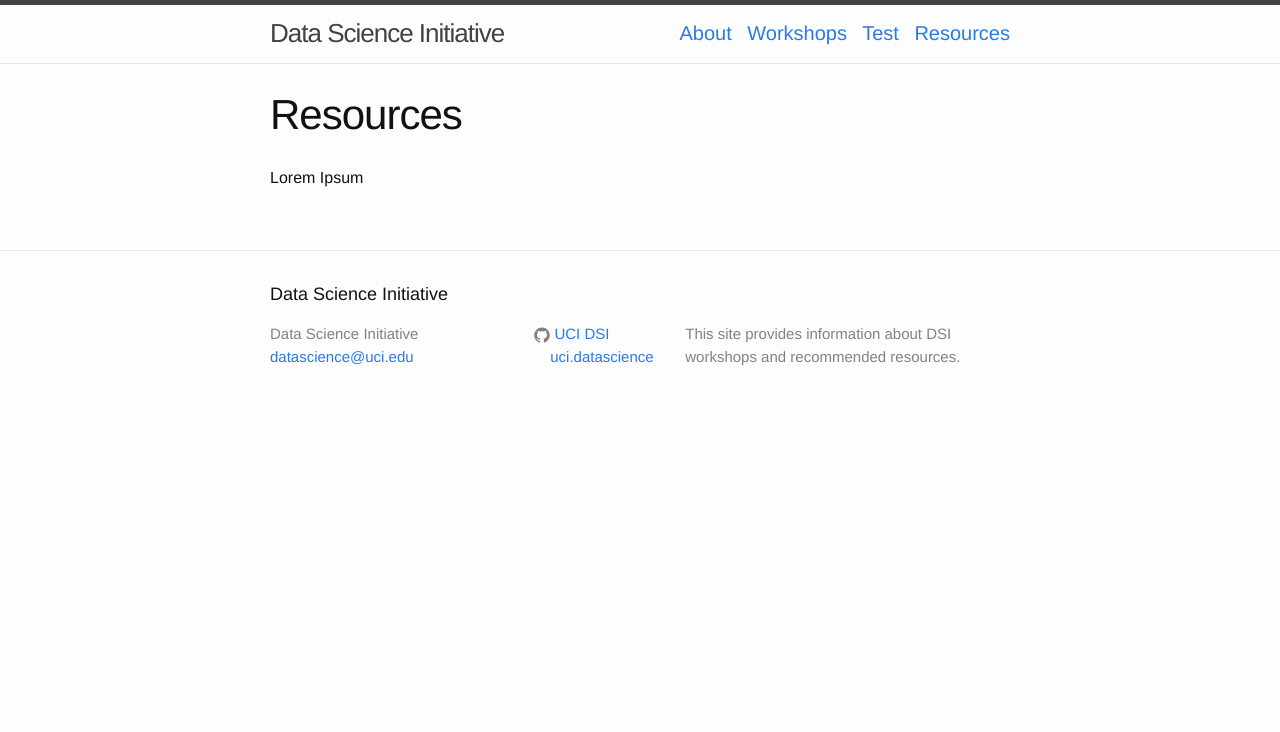
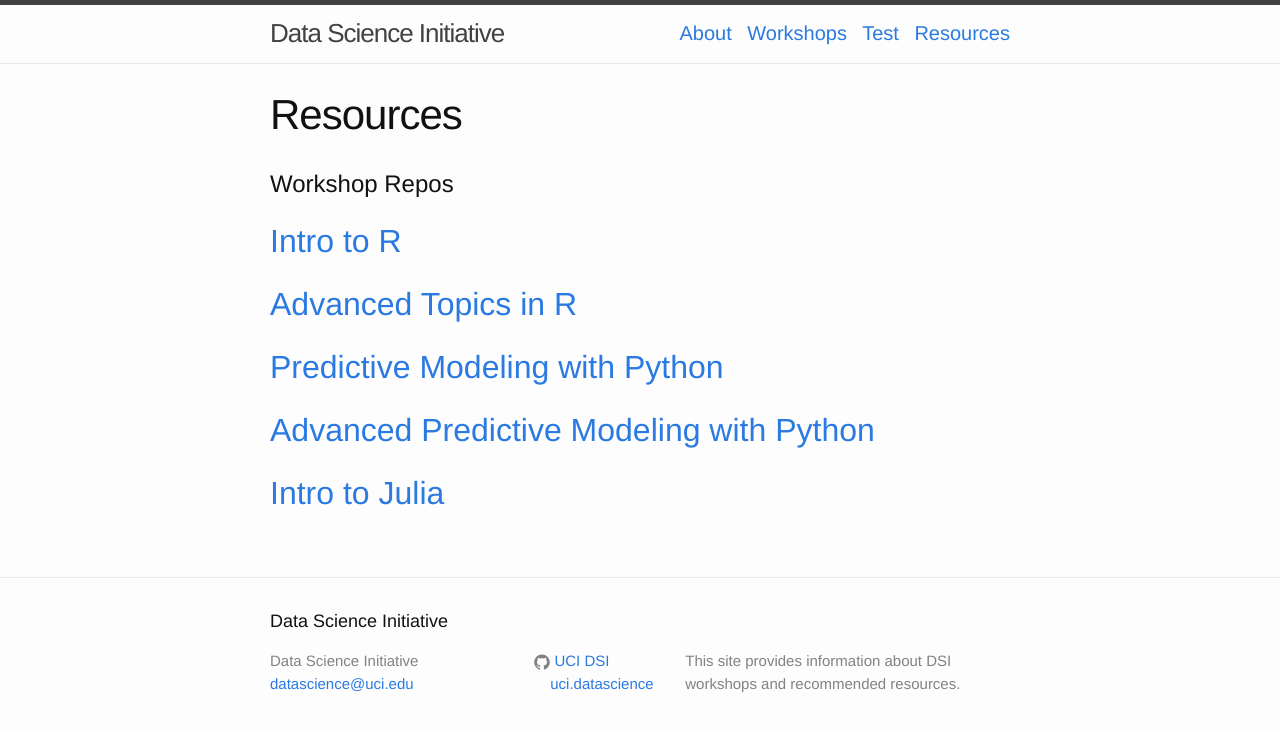
Before and after one commit to UCIDataScienceInitiative/UCIDataScienceInitiative.github.io, a Jekyll site: the page built from Resources/index.html, in a window 1280 px wide. Shown: the top 732 px of the page. Built offline with Jekyll 4.4.1, drawn with Linux system fonts in a browser that asks for light colours.

Commit message:
first updates to page, links to github repos

```diff
--- a/Resources/index.html
+++ b/Resources/index.html
@@ -4,4 +4,14 @@ title: Resources
 permalink: /Resources/
 ---
 
-Lorem Ipsum
+<h1>Workshop Repos</h1>
+
+<h2><a href="https://github.com/UCIDataScienceInitiative/IntroR_Workshop" target="_blank" >Intro to R</a></h2>
+
+<h2><a href="https://github.com/UCIDataScienceInitiative/AdvancedRWorkshop" target="_blank" >Advanced Topics in R</a></h2>
+
+<h2><a href="https://github.com/UCIDataScienceInitiative/PredictiveModeling_withPython" target="_blank" >Predictive Modeling with Python</a></h2>
+
+<h2><a href="https://github.com/UCIDataScienceInitiative/AdvPredictiveModeling_withPython" target="_blank" >Advanced Predictive Modeling with Python</a></h2>
+
+<h2><a href="https://github.com/UCIDataScienceInitiative/IntroToJulia" target="_blank" >Intro to Julia</a></h2>
```
